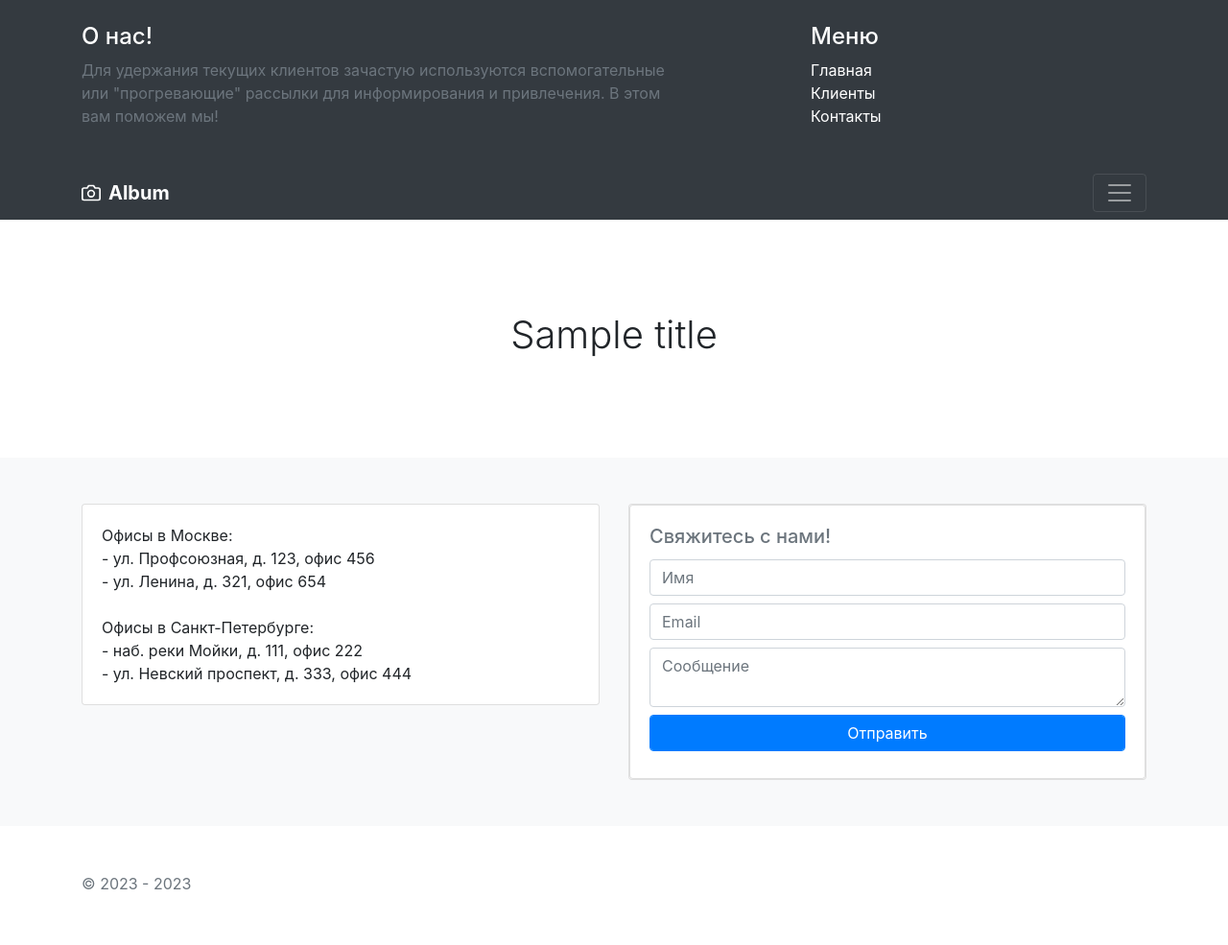
After one commit to VedishchevAnton/Django_course, a Django app: template main/templates/main/contact.html in a window 1280 px wide, after a click that opens the changed part. The commit adds this page. Shown: the whole page at 96% size. Run offline with Django 3.2, Linux system fonts and the light colour scheme; the template is opened without the code that fills it: most values are stand-ins (such as "Sample title", 1, 10 or a date in 2020); some libraries are stand-ins or nearby versions.

Commit message:
проверка и реализация базовых шаблонов и подшаблонов

```diff
--- a/Django_course/urls.py
+++ b/Django_course/urls.py
@@ -21,5 +21,5 @@ from django.urls import path, include
 
 urlpatterns = [
     path('admin/', admin.site.urls),
-    path('', include('main.urls'))
+    path('', include('main.urls', namespace='main'))
 ] + static(settings.MEDIA_URL, document_root=settings.MEDIA_ROOT)
--- /dev/null
+++ b/main/templates/main/base.html
@@ -0,0 +1,96 @@
+{% load static %}
+<!doctype html>
+<html lang="en">
+<head>
+    <meta charset="utf-8">
+    <meta name="viewport" content="width=device-width, initial-scale=1, shrink-to-fit=no">
+    <meta name="description" content="">
+    <meta name="author" content="">
+
+    <title>{{ title }}</title>
+
+    <!-- Bootstrap core CSS -->
+    <link href="{% static 'css/bootstrap.min.css' %}" rel="stylesheet">
+
+    <!-- Custom styles for this template -->
+    <link href="{% static 'css/album.css' %}" rel="stylesheet">
+</head>
+
+<body>
+
+<header>
+    <div class="collapse bg-dark" id="navbarHeader">
+        <div class="container">
+            <div class="row">
+                <div class="col-sm-8 col-md-7 py-4">
+                    <h4 class="text-white">О нас!</h4>
+                    <p class="text-muted">Для удержания текущих клиентов зачастую используются вспомогательные или
+                        "прогревающие" рассылки для информирования и привлечения. В этом вам поможем мы!</p>
+                </div>
+                {% include 'main/includes/inc_main_menu.html' %}
+            </div>
+        </div>
+    </div>
+    <div class="navbar navbar-dark bg-dark box-shadow">
+        <div class="container d-flex justify-content-between">
+            <a href="#" class="navbar-brand d-flex align-items-center">
+                <svg xmlns="http://www.w3.org/2000/svg" width="20" height="20" viewBox="0 0 24 24" fill="none"
+                     stroke="currentColor" stroke-width="2" stroke-linecap="round" stroke-linejoin="round" class="mr-2">
+                    <path d="M23 19a2 2 0 0 1-2 2H3a2 2 0 0 1-2-2V8a2 2 0 0 1 2-2h4l2-3h6l2 3h4a2 2 0 0 1 2 2z"></path>
+                    <circle cx="12" cy="13" r="4"></circle>
+                </svg>
+                <strong>Album</strong>
+            </a>
+            <button class="navbar-toggler" type="button" data-toggle="collapse" data-target="#navbarHeader"
+                    aria-controls="navbarHeader" aria-expanded="false" aria-label="Toggle navigation">
+                <span class="navbar-toggler-icon"></span>
+            </button>
+        </div>
+    </div>
+</header>
+
+<main role="main">
+
+    <section class="jumbotron text-center">
+        <div class="container">
+            <h1 class="jumbotron-heading">{{ title }}</h1>
+{#            <p class="lead text-muted">Сервис управления рассылками, администрирования и получения статистики.</p>#}
+{#            <p>#}
+{#                <a href="#" class="btn btn-primary my-2">Main call to action</a>#}
+{#                <a href="#" class="btn btn-secondary my-2">Secondary action</a>#}
+{#            </p>#}
+        </div>
+    </section>
+
+    <div class="album py-5 bg-light">
+        <div class="container">
+
+            <div class="row">
+                {% block content %}
+                {% endblock %}
+            </div>
+        </div>
+    </div>
+
+</main>
+
+<footer class="text-muted">
+    <div class="container">
+        <p class="float-right">
+            {#            <a href="#">Back to top</a>#}
+        </p>
+        <p>&copy; 2023 - {% now 'Y' %}</p>
+    </div>
+</footer>
+
+<!-- Bootstrap core JavaScript
+================================================== -->
+<!-- Placed at the end of the document so the pages load faster -->
+<script src="https://code.jquery.com/jquery-3.2.1.slim.min.js"
+        integrity="sha384-KJ3o2DKtIkvYIK3UENzmM7KCkRr/rE9/Qpg6aAZGJwFDMVNA/GpGFF93hXpG5KkN"
+        crossorigin="anonymous"></script>
+<script src="{% static 'js/popper.min.js' %}"></script>
+<script src="{% static 'js/bootstrap.min.js' %}"></script>
+<script src="{% static 'js/holder.min.js' %}"></script>
+</body>
+</html>
--- /dev/null
+++ b/main/templates/main/contact.html
@@ -0,0 +1,37 @@
+{% extends 'main/base.html' %}
+
+{% block content %}
+<div class="col-md-6">
+    <div class="card mb-4 box-shadow">
+        <div class="card-body">
+            <p class="card-text">
+                Офисы в Москве:<br>
+                - ул. Профсоюзная, д. 123, офис 456<br>
+                - ул. Ленина, д. 321, офис 654<br/>
+                <br>
+                Офисы в Санкт-Петербурге:<br>
+                - наб. реки Мойки, д. 111, офис 222<br>
+                - ул. Невский проспект, д. 333, офис 444
+            </p>
+        </div>
+    </div>
+</div>
+<div class="col-md-6">
+    <div class="card md-4 box-shadow">
+        <div class="card">
+            <div class="card-body align-items-end">
+                <h5 class="card-title text-muted">Свяжитесь с нами!</h5>
+                <form method="post">
+                    {% csrf_token %}
+                    <input class="form-control mb-2" name="name" placeholder="Имя"/>
+                    <input class="form-control mb-2" name="email" placeholder="Email"/>
+                    <textarea class="form-control mb-2" name="message"
+                              placeholder="Сообщение"></textarea>
+                    <button type="submit" class="mb-2 btn btn-primary form-control">Отправить
+                    </button>
+                </form>
+            </div>
+        </div>
+    </div>
+</div>
+{% endblock %}
--- /dev/null
+++ b/main/templates/main/includes/inc_main_menu.html
@@ -0,0 +1,8 @@
+<div class="col-sm-4 offset-md-1 py-4">
+    <h4 class="text-white">Меню</h4>
+    <ul class="list-unstyled">
+        <li><a href="{% url 'main:index' %}" class="text-white">Главная</a></li>
+        <li><a href="{% url 'main:customers' %}" class="text-white">Клиенты</a></li>
+        <li><a href="{% url 'main:contact' %}" class="text-white">Контакты</a></li>
+    </ul>
+</div>
```
Also changed, not shown: main/templates/main/customers/customers_list.html (added, +19 -0 lines), main/templates/main/index.html (+11 -117 lines), main/urls.py (+7 -2 lines), main/views.py (+24 -11 lines).
